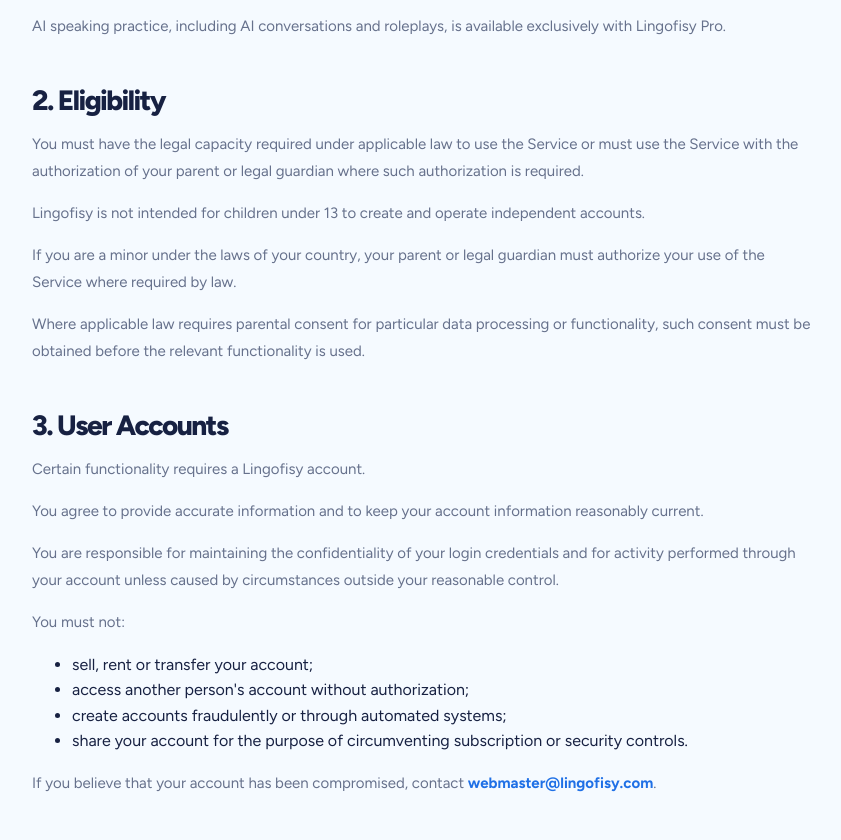
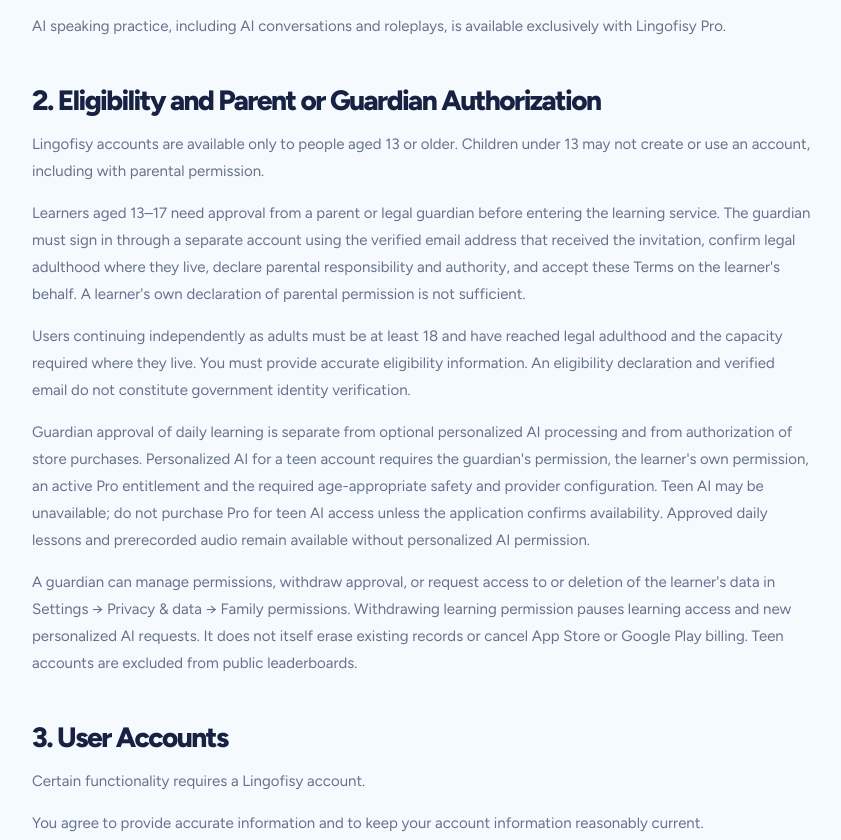
Before and after one commit to CodingRasi/LFWeb, a plain HTML site: page legal/terms.html in a window 1280 px wide. Shown: the part 1435-2275 px from the top of the page, without its empty margins (218-1059 px from the left). Drawn offline with Linux system fonts and the light colour scheme.

Commit message:
Align eligibility and privacy with parent-authorized teen accounts

```diff
--- a/legal/terms.html
+++ b/legal/terms.html
@@ -32,7 +32,7 @@
   <main class="legal-main"><article class="container legal-content terms-content">
     <p class="eyebrow">Legal · Effective 23 August 2026</p>
     <h1>Terms of Use</h1>
-    <p class="legal-lead"><strong>Effective Date: 23 August 2026</strong><br><strong>Last Updated: 19 November 2026</strong></p>
+    <p class="legal-lead"><strong>Effective Date: 23 August 2026</strong><br><strong>Last Updated: 21 November 2026</strong></p>
     <p>These Terms of Use ("Terms") govern your use of the Lingofisy mobile application, the Lingofisy website, and all related services, content, features, subscriptions and artificial-intelligence functionality (collectively, the "Service").</p>
     <p>The Service is operated by:</p>
     <p><strong>Rasul Mammadov</strong><br>operating under the name <strong>Lingofisy</strong><br><strong>Clara-Mleinek-Str. 1</strong><br><strong>10557 Berlin</strong><br>Germany<br>Email: <a href="mailto:webmaster@lingofisy.com">webmaster@lingofisy.com</a></p>
@@ -46,11 +46,12 @@
     <ul><li>Daily English, Daily Turkish, Daily Russian, Daily German, Daily French, Daily Italian, Daily Spanish and Daily Portuguese courses;</li><li>translations of explanations at A1 and A2 in the native language selected during onboarding;</li><li>vocabulary lessons;</li><li>grammar lessons;</li><li>quizzes and exercises;</li><li>review and repetition functionality;</li><li>learning progress tracking;</li><li>XP, coins, streaks and achievements;</li><li>AI-powered speaking practice;</li><li>AI-generated corrections and language feedback;</li><li>AI roleplays;</li><li>pronunciation-related feedback where available;</li><li>personalized exercises and mistake-repair activities;</li><li>AI-generated tutor speech;</li><li>animated tutor characters.</li></ul>
     <p>AI speaking practice, including AI conversations and roleplays, is available exclusively with Lingofisy Pro.</p>
 
-    <h2>2. Eligibility</h2>
-    <p>You must have the legal capacity required under applicable law to use the Service or must use the Service with the authorization of your parent or legal guardian where such authorization is required.</p>
-    <p>Lingofisy is not intended for children under 13 to create and operate independent accounts.</p>
-    <p>If you are a minor under the laws of your country, your parent or legal guardian must authorize your use of the Service where required by law.</p>
-    <p>Where applicable law requires parental consent for particular data processing or functionality, such consent must be obtained before the relevant functionality is used.</p>
+    <h2>2. Eligibility and Parent or Guardian Authorization</h2>
+    <p>Lingofisy accounts are available only to people aged 13 or older. Children under 13 may not create or use an account, including with parental permission.</p>
+    <p>Learners aged 13–17 need approval from a parent or legal guardian before entering the learning service. The guardian must sign in through a separate account using the verified email address that received the invitation, confirm legal adulthood where they live, declare parental responsibility and authority, and accept these Terms on the learner's behalf. A learner's own declaration of parental permission is not sufficient.</p>
+    <p>Users continuing independently as adults must be at least 18 and have reached legal adulthood and the capacity required where they live. You must provide accurate eligibility information. An eligibility declaration and verified email do not constitute government identity verification.</p>
+    <p>Guardian approval of daily learning is separate from optional personalized AI processing and from authorization of store purchases. Personalized AI for a teen account requires the guardian's permission, the learner's own permission, an active Pro entitlement and the required age-appropriate safety and provider configuration. Teen AI may be unavailable; do not purchase Pro for teen AI access unless the application confirms availability. Approved daily lessons and prerecorded audio remain available without personalized AI permission.</p>
+    <p>A guardian can manage permissions, withdraw approval, or request access to or deletion of the learner's data in Settings → Privacy &amp; data → Family permissions. Withdrawing learning permission pauses learning access and new personalized AI requests. It does not itself erase existing records or cancel App Store or Google Play billing. Teen accounts are excluded from public leaderboards.</p>
 
     <h2>3. User Accounts</h2>
     <p>Certain functionality requires a Lingofisy account.</p>
```
Also changed, not shown: legal/privacy.html (+9 -2 lines).
